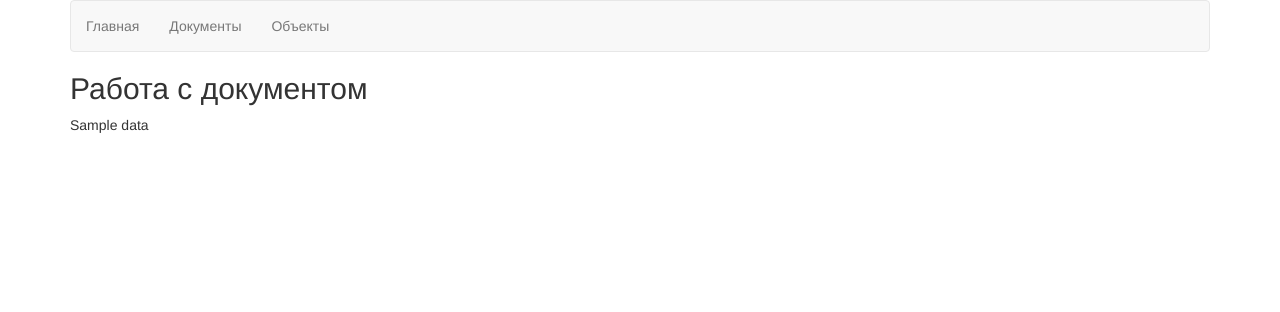
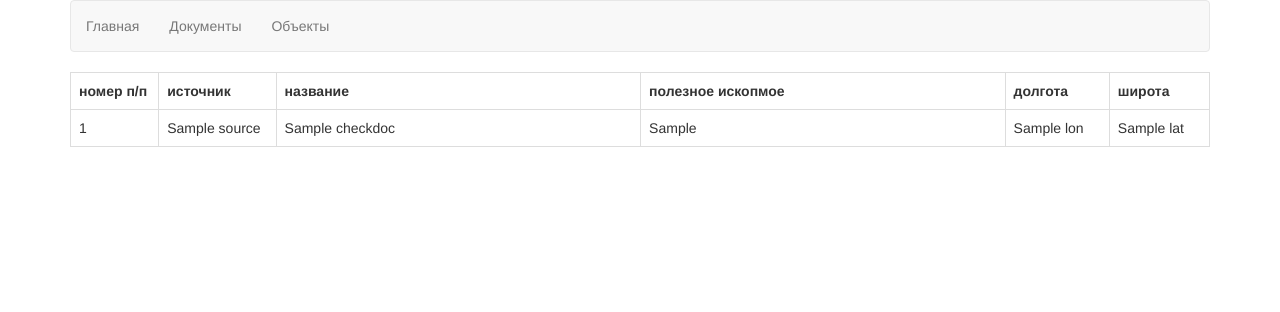
Before and after one commit to pirr/webgeolapp, a Flask app: template templates/workspacedoc.html in a window 1280 px wide. Shown: the top 312 px of the page. Run offline with Flask 2, Linux system fonts and the light colour scheme; the template is opened without the code that fills it: most values are stand-ins (such as "Sample title", 1, 10 or a date in 2020); some libraries are stand-ins or nearby versions.

Commit message:
workspacedoc in progress, problem with post ajax...maybe other...

```diff
--- a/app.py
+++ b/app.py
@@ -1,4 +1,4 @@
-from flask import Flask, render_template, request, session, jsonify
+from flask import Flask, render_template, request, session, jsonify, g
 import ipdb
 import importlib
 import data.workdata as dw
@@ -11,26 +11,55 @@ users = [('one','pass1'),('two','pass2')]
 
 @app.route('/')
 def main():
-    return render_template('index.html',
-                            user=session.get('user'))
+    return render_template(
+                        'index.html',
+                        user=session.get('user')
+                        )
 
 @app.route('/documents')
 def documents():
     session['docdata'] = dw.data_return('data//test.csv')
-    return render_template('documents.html',
-                            user=session.get('user'),
-                            data=session['docdata'])
+    return render_template(
+                        'documents.html',
+                        user=session.get('user'),
+                        data=session['docdata']
+                        )
 
 @app.route('/objects')
 def objs():
-    return render_template('objects.html',
-                            user=session.get('user'))
+    return render_template(
+                        'objects.html',
+                        user=session.get('user')
+                        )
 
 @app.route('/workspacedoc', methods=['POST'])
 def workspacedoc():
-    data = request.get_json(force=True)
-    if 'check' in data:
-        return 'ok'
+    return render_template(
+                        'workspacedoc.html',
+                        user=session.get('user'),
+                        checkdoc=session.get('checkdoc')
+                        )
+
+@app.route('/checkdoc', methods=['POST'])
+def checkdoc():
+    data = request.get_json()
+    if data['check'] == session['checkdoc']:
+        return 'in progress'
+    else:
+        session['checkdoc'] = data['check']
+        return 'new'
+
+    # return session['checkdoc']
+    # return render_template(
+    #                 'workspacedoc.html',
+    #                 user=session.get('user'),
+    #                 checkdoc=session['checkdoc']
+    #                 )
+
+
+    # data = request.get_json(force=True)
+    # if 'check' in data:
+    #     return 'ok'
     # check = json.get('check','')
     # return render_template('workspacedoc.html',
     #                         user=session.get('user'),
--- a/data/workdata.py
+++ b/data/workdata.py
@@ -8,7 +8,6 @@ def data_return(file):
         data = []
         for row in spamreader:
             data.append(row)
-
         #     print(row['id'],
         #         row['source'],
         #         row['name'],
--- a/static/js/base.js
+++ b/static/js/base.js
@@ -23,16 +23,13 @@ function logout() {
 
 function checkdoc(a) {
     var check = a.getAttribute('value');
-    // console.log(check);
+    console.log(JSON.stringify({check:check}));
     $.ajax({
-        url: '/workspacedoc',
+        url: '/checkdoc',
         data: JSON.stringify({check:check}),
-        // console.log(data);
-        // console.log(JSON.stringify({check:check}));
         success: function(response) {
-            if (response=='ok') location.reload();
-            // return(data);
-
+            if (response=='in progress')
+            alert('in progress');
         }
     })
 }
--- a/templates/base.html
+++ b/templates/base.html
@@ -27,6 +27,7 @@
             <li><a href="/objects">Объекты</a></li>
             {% block nav %}{% endblock %}
             {% if user %}
+                <li><a href="/workspacedoc">Работа с документом</a></li>
                 <li><a href="#">{{ user }}</a></li>
             {% endif %}
           </ul>
--- a/templates/documents.html
+++ b/templates/documents.html
@@ -1,6 +1,7 @@
 {% extends "base.html" %}
 {% block body %}
 <h2>Документы</h2>
+<!-- <form method="post" action="/workspacedoc"> -->
 <table class="table table-bordered">
     <col width="10">
     <col width="40">
@@ -23,7 +24,7 @@
     {% for doc in data %}
         <tr>
             {% if user %}
-            <td><button id='doc' value='{{data.index(doc)}}' onclick="checkdoc(this)">Выбрать</button></td>
+            <td><button id='doc' value='{{data.index(doc)}}' name='checkdoc' onclick="checkdoc(this)">Выбрать</button></td>
             {% endif %}
             <td>{{doc.id}}</td>
             <td>{{doc.source}}</td>
--- a/templates/workspacedoc.html
+++ b/templates/workspacedoc.html
@@ -1,5 +1,27 @@
 {% extends "base.html" %}
 {% block body %}
-<h2>Работа с документом</h2>
-{{data}}
+<table class="table table-bordered">
+    <col width="40">
+    <col width="80">
+    <col width="250">
+    <col width="250">
+    <col width="60px">
+    <col width="40">
+    <tr>
+    <th>номер п/п</th>
+    <th>источник</th>
+    <th>название</th>
+    <th>полезное ископмое</th>
+    <th>долгота</th>
+    <th>широта</th>
+    </tr>
+        <tr>
+            <td>{{checkdoc.id}}</td>
+            <td>{{checkdoc.source}}</td>
+            <td>{{checkdoc.name}}</td>
+            <td>{{checkdoc.pi}}</td>
+            <td>{{checkdoc.lon}}</td>
+            <td>{{checkdoc.lat}}</td>
+        </tr>
+</table>
 {% endblock %}
```
